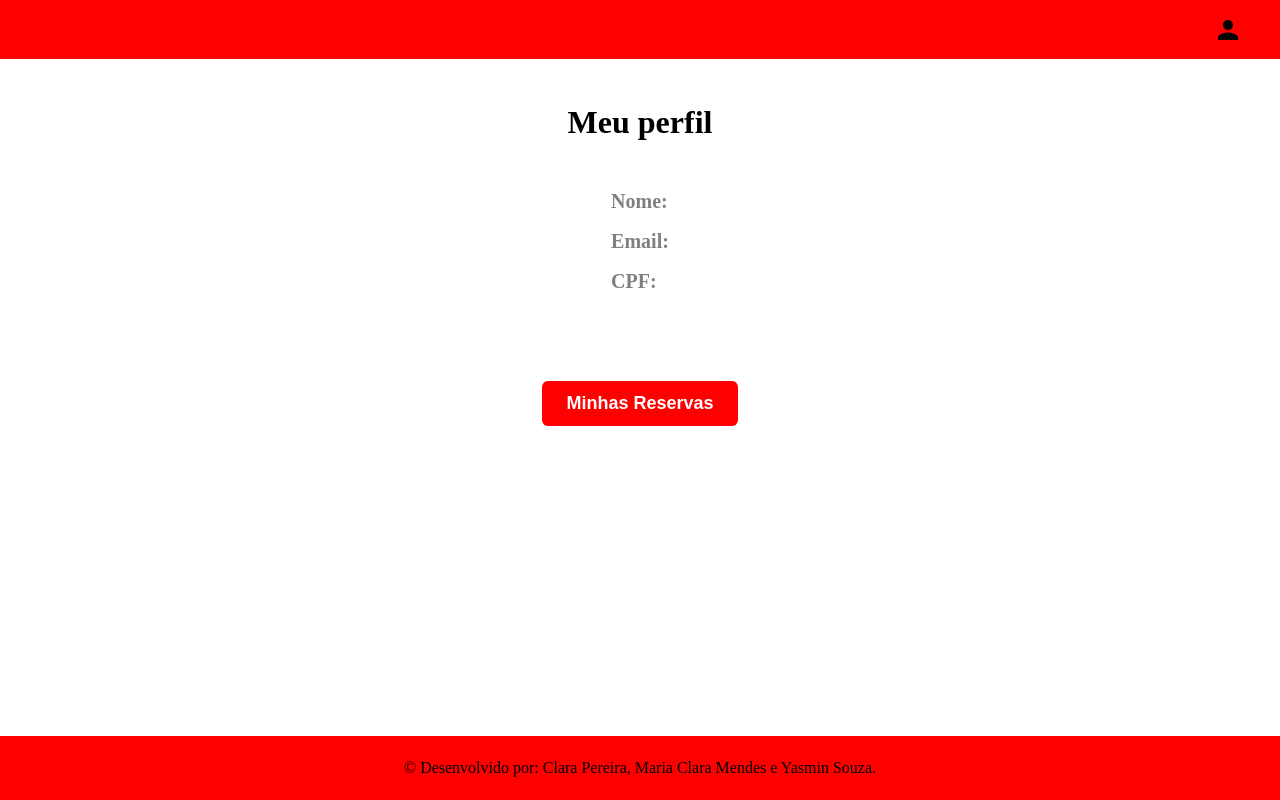
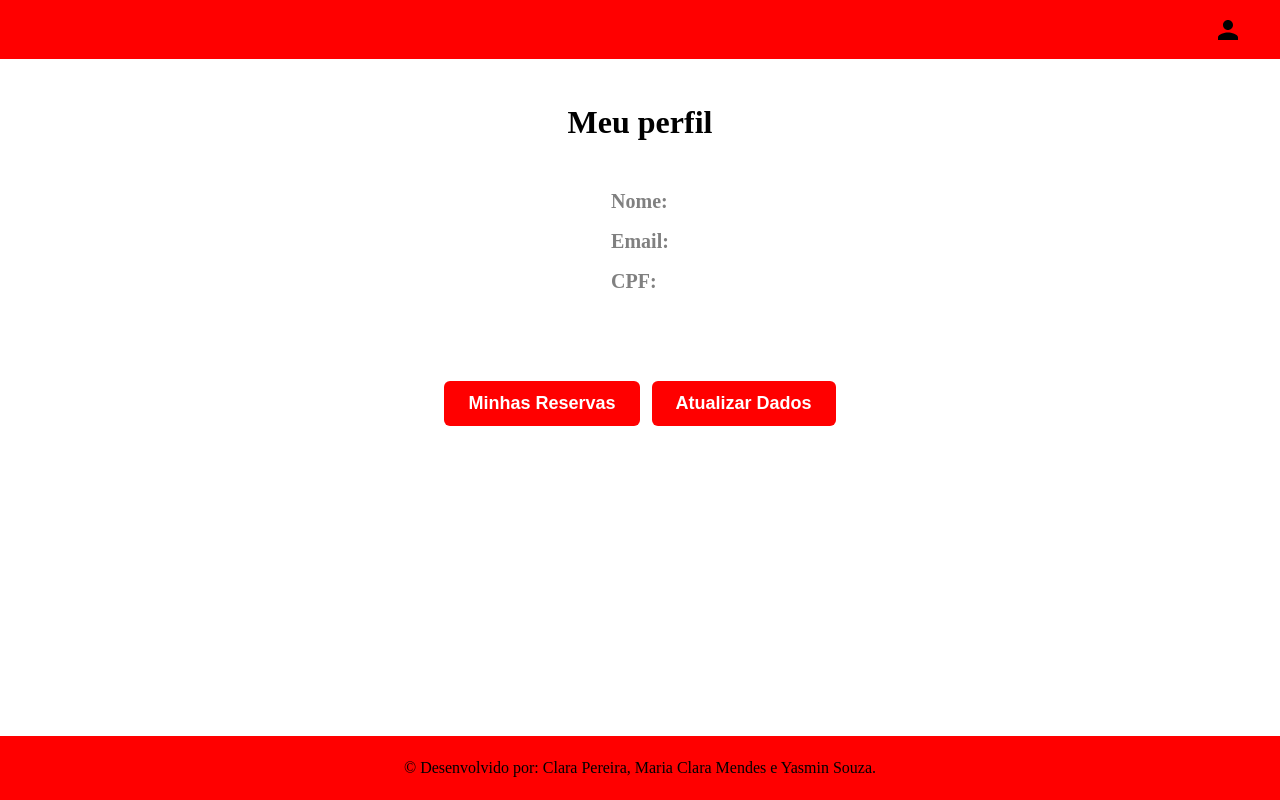
Before and after one commit to clarapereiraa/FRONT_SPRINT, a React (Vite) app: page /perfil in a window 1280 px wide. Built offline with nearby package versions, Linux system fonts and the light colour scheme.

Commit message:
falta atualizar usuario

```diff
--- /dev/null
+++ b/src/components/ModalEditar.jsx
@@ -0,0 +1,106 @@
+import React, { useState, useEffect } from "react";
+
+const ModalEditar = ({ isOpen, onClose, onConfirm, usuario }) => {
+  const [nome, setNome] = useState("");
+  const [email, setEmail] = useState("");
+
+  useEffect(() => {
+    if (usuario) {
+      setNome(usuario.nome);
+      setEmail(usuario.email);
+    }
+  }, [usuario]);
+
+  if (!isOpen) return null;
+
+  const handleSubmit = () => {
+    onConfirm({ nome, email });
+  };
+
+  return (
+    <div style={overlay}>
+      <div style={modal}>
+        <h3 style={titulo}>Atualizar Dados do Usuário</h3>
+
+        <label>Nome:</label>
+        <input
+          type="text"
+          value={nome}
+          onChange={(e) => setNome(e.target.value)}
+          style={input}
+        />
+
+        <label style={{ marginTop: "15px" }}>Email:</label>
+        <input
+          type="email"
+          value={email}
+          onChange={(e) => setEmail(e.target.value)}
+          style={input}
+        />
+
+        <div style={botoesContainer}>
+          <button style={botaoNao} onClick={onClose}>Cancelar</button>
+          <button style={botaoSim} onClick={handleSubmit}>Salvar</button>
+        </div>
+      </div>
+    </div>
+  );
+};
+
+// Estilos reutilizados/adaptados
+const overlay = {
+  position: "fixed",
+  top: 0, left: 0, right: 0, bottom: 0,
+  backgroundColor: "rgba(0, 0, 0, 0.5)",
+  display: "flex",
+  justifyContent: "center",
+  alignItems: "center",
+  zIndex: 1000,
+};
+
+const modal = {
+  backgroundColor: "#dcdcdc",
+  padding: "30px",
+  borderRadius: "12px",
+  width: "320px",
+  boxShadow: "0 0 10px rgba(0,0,0,0.3)",
+  fontFamily: "sans-serif",
+  fontWeight: "bold",
+  textAlign: "left",
+  display: "flex",
+  flexDirection: "column",
+};
+
+const titulo = {
+  fontSize: "18px",
+  marginBottom: "20px",
+};
+
+const input = {
+  padding: "10px",
+  borderRadius: "6px",
+  border: "1px solid #aaa",
+  marginTop: "5px",
+  fontSize: "16px",
+};
+
+const botoesContainer = {
+  display: "flex",
+  justifyContent: "space-around",
+  marginTop: "30px",
+};
+
+const botaoBase = {
+  backgroundColor: "#d40000",
+  color: "white",
+  border: "none",
+  borderRadius: "6px",
+  padding: "10px 25px",
+  fontSize: "16px",
+  cursor: "pointer",
+};
+
+const botaoSim = { ...botaoBase };
+const botaoNao = { ...botaoBase, backgroundColor: "#555" };
+
+export default ModalEditar;
--- a/src/pages/Perfil.jsx
+++ b/src/pages/Perfil.jsx
@@ -1,29 +1,45 @@
-import React from "react";
+import React, { useState } from "react";
 import Footer from "../components/Footer";
 import Header from "../components/Header";
 import { useNavigate } from "react-router-dom";
+import ModalEditar from "../components/ModalEditar"; // ✅ agora usa ModalEditar
 
 const Perfil = () => {
   const navigate = useNavigate();
 
-  let nome = "";
-  let email = "";
-  let cpf = "";
+  const storedUser = JSON.parse(localStorage.getItem("user"));
+  const [nome, setNome] = useState(storedUser?.nome || "");
+  const [email, setEmail] = useState(storedUser?.email || "");
+  const [cpf] = useState(storedUser?.cpf || "");
 
-  try {
-    const storedUser = localStorage.getItem("user");
-    if (storedUser) {
-      const user = JSON.parse(storedUser);
-      nome = user.nome;
-      email = user.email;
-      cpf = user.cpf;
-    }
-  } catch (error) {
-    console.error("Erro ao ler dados do usuário:", error);
-  }
+  const [showModalEditar, setShowModalEditar] = useState(false); // controla o modal
 
   const handleReservasClick = () => {
     navigate("/minhasreservas");
+  };
+
+  const handleConfirmarAtualizacao = async ({ nome, email }) => {
+    try {
+      const response = await fetch("/api/usuario/atualizar", {
+        method: "PUT",
+        headers: { "Content-Type": "application/json" },
+        body: JSON.stringify({ nome, email, cpf }),
+      });
+
+      if (response.ok) {
+        alert("Dados atualizados com sucesso!");
+        const userAtualizado = { nome, email, cpf };
+        localStorage.setItem("user", JSON.stringify(userAtualizado));
+        setNome(nome);
+        setEmail(email);
+        setShowModalEditar(false);
+      } else {
+        alert("Erro ao atualizar dados.");
+      }
+    } catch (error) {
+      console.error("Erro ao atualizar dados:", error);
+      alert("Erro ao atualizar dados.");
+    }
   };
 
   return (
@@ -31,7 +47,7 @@ const Perfil = () => {
       <Header />
 
       <main style={{ padding: "40px 20px", textAlign: "center" }}>
-        <h1 style={{ fontSize: "32px", fontWeight: "900", marginBottom: "40px", textAlign: "center" }}>
+        <h1 style={{ fontSize: "32px", fontWeight: "900", marginBottom: "40px" }}>
           Meu perfil
         </h1>
         <div
@@ -50,17 +66,17 @@ const Perfil = () => {
         </div>
       </main>
 
-      <div
-        style={{
-          display: "flex",
-          justifyContent: "center",
-          alignItems: "center",
-        }}
-      >
+      <div style={{
+        display: "flex",
+        justifyContent: "center",
+        alignItems: "center",
+        gap: "12px",
+        marginBottom: "150px",
+        marginTop: "40px",
+      }}>
         <button
           onClick={handleReservasClick}
           style={{
-            marginTop: 40,
             backgroundColor: "#FF0000",
             color: "#fff",
             border: "none",
@@ -69,13 +85,34 @@ const Perfil = () => {
             fontWeight: "bold",
             borderRadius: "6px",
             cursor: "pointer",
-            display: "inline-block",
-            marginBottom: "150px",
           }}
         >
           Minhas Reservas
         </button>
+
+        <button
+          onClick={() => setShowModalEditar(true)}
+          style={{
+            backgroundColor: "red",
+            color: "white",
+            border: "none",
+            padding: "12px 24px",
+            fontSize: "18px",
+            fontWeight: "bold",
+            borderRadius: "6px",
+            cursor: "pointer",
+          }}
+        >
+          Atualizar Dados
+        </button>
       </div>
+
+      <ModalEditar
+        isOpen={showModalEditar}
+        onClose={() => setShowModalEditar(false)}
+        onConfirm={handleConfirmarAtualizacao}
+        usuario={{ nome, email }}
+      />
 
       <Footer />
     </>
```
